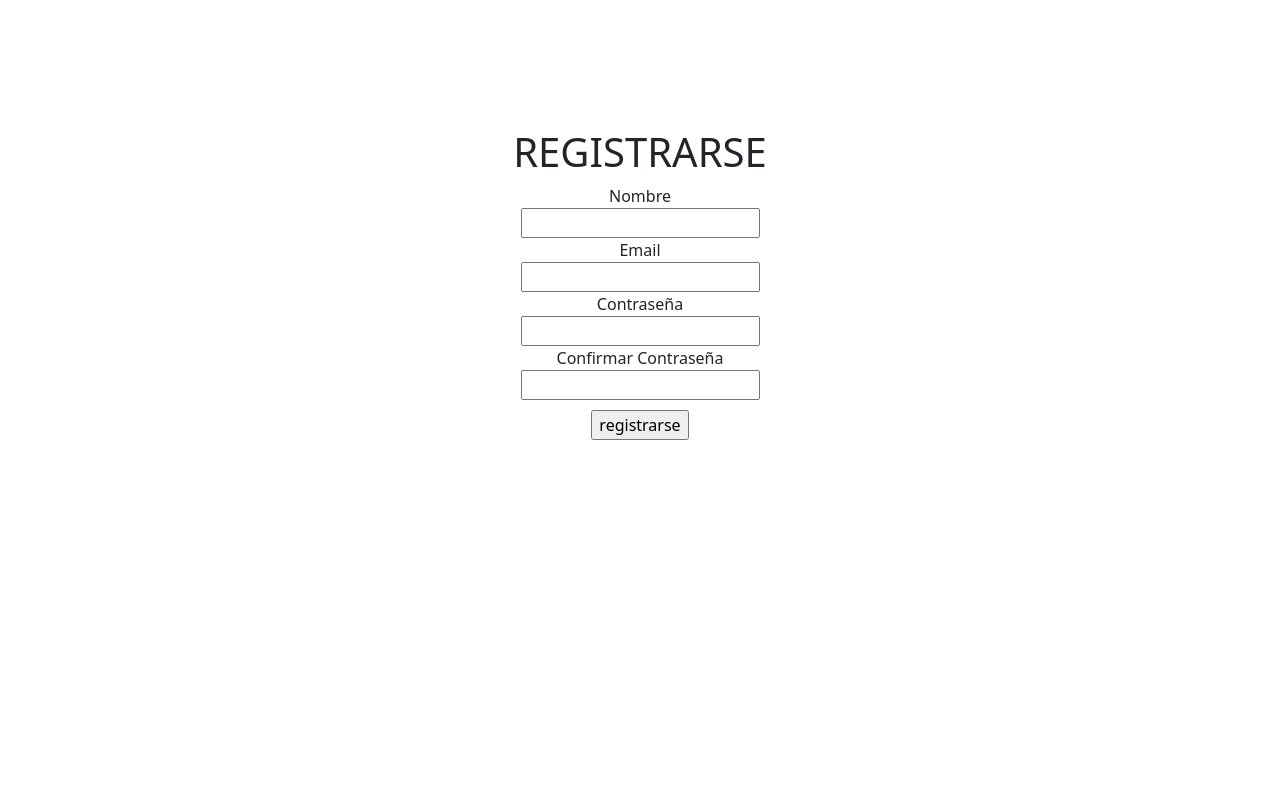
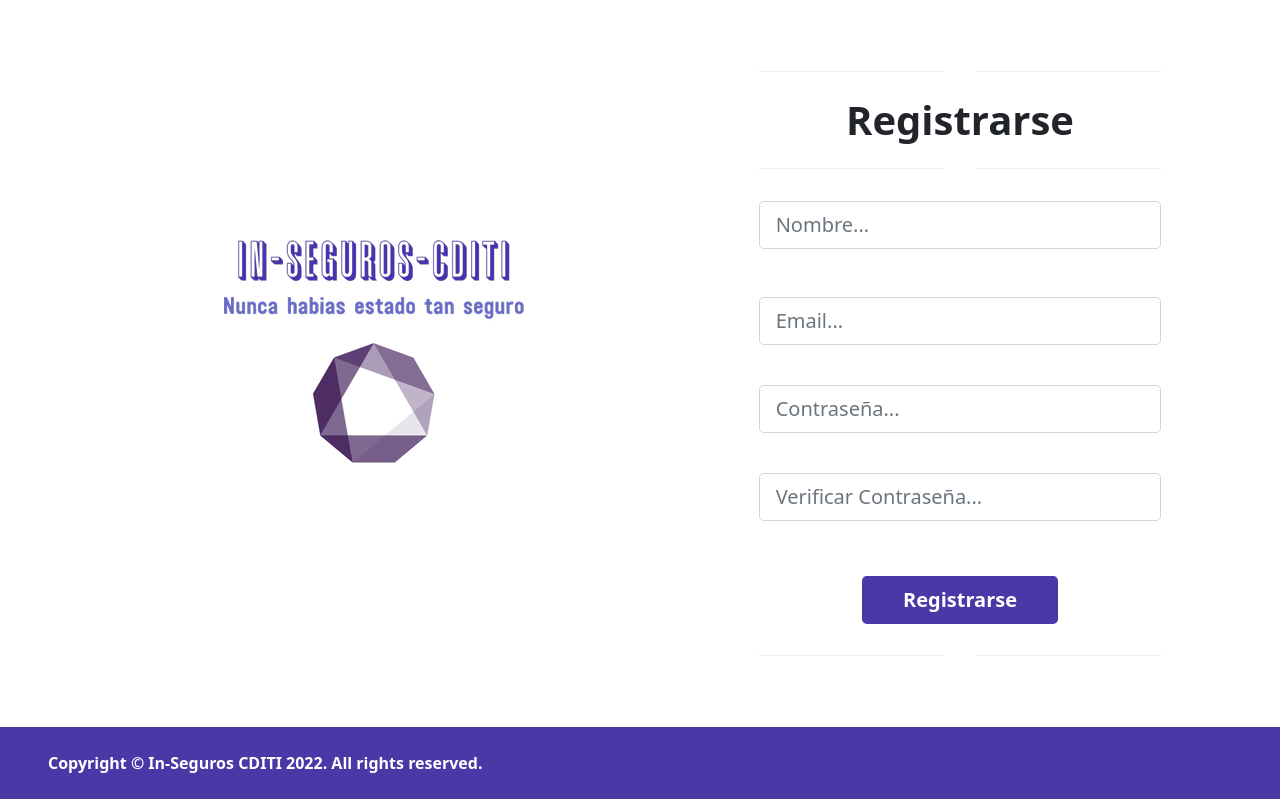
Before and after one commit to harcor59p/InSegurosCDITI, a Laravel app: page /register in a window 1280 px wide. Run offline with Laravel 8, Linux system fonts and the light colour scheme.

Commit message:
cambios en register ok

```diff
--- a/database/seeders/DatabaseSeeder.php
+++ b/database/seeders/DatabaseSeeder.php
@@ -13,6 +13,6 @@ class DatabaseSeeder extends Seeder
      */
     public function run()
     {
-        // \App\Models\User::factory(10)->create();
+        $this->call(UserSeeder::class);
     }
 }
--- a/resources/views/register.blade.php
+++ b/resources/views/register.blade.php
@@ -1,27 +1,5 @@
-<!DOCTYPE html>
-<html lang="en">
-<head>
-    <meta charset="UTF-8">
-    <meta name="viewport" content="width=device-width, initial-scale=1.0">
-    <meta http-equiv="X-UA-Compatible" content="ie=edge">
-    <title>Document</title>
-    <!-- CSS only -->
-<link href="https://cdn.jsdelivr.net/npm/bootstrap@5.2.0-beta1/dist/css/bootstrap.min.css" rel="stylesheet" integrity="sha384-0evHe/X+R7YkIZDRvuzKMRqM+OrBnVFBL6DOitfPri4tjfHxaWutUpFmBp4vmVor" crossorigin="anonymous">
-<style>
-    label{
-        display: block;
-    }
-    .principal{
-        text-align: center;
-        margin-top: 10%;
-    }
-    .boton{
-        margin-top: 10px
-    }
-</style>
-</head>
-<body>
-    <div class="container principal" >
+
+{{-- <div>
     <div>
         <h1>REGISTRARSE</h1>
     </div>
@@ -52,6 +30,148 @@
             </form>
         </div>
     </div>
+    </div> --}}
+
+
+    {{-- register --}}
+
+    <!DOCTYPE html>
+<html lang="en">
+<head>
+    <meta charset="UTF-8">
+    <meta http-equiv="X-UA-Compatible" content="IE=edge">
+    <meta name="viewport" content="width=device-width, initial-scale=1.0">
+    <title>Registro</title>
+    <link href="https://cdn.jsdelivr.net/npm/bootstrap@5.0.2/dist/css/bootstrap.min.css" rel="stylesheet" integrity="sha384-EVSTQN3/azprG1Anm3QDgpJLIm9Nao0Yz1ztcQTwFspd3yD65VohhpuuCOmLASjC" crossorigin="anonymous">
+    <link href="https://unpkg.com/ionicons@4.5.10-0/dist/css/ionicons.min.css" rel="stylesheet">
+    <link rel="stylesheet" href="login.css" type="text/ccs" media="screen">
+    <style>
+        .divider:after,
+        .divider:before {
+        content: "";
+        flex: 1;
+        height: 1px;
+        background: #eee;
+        }
+        .h-custom {
+        height: calc(100% - 73px);
+        }
+        @media (max-width: 450px) {
+        .h-custom {
+        height: 100%;
+        }
+        }
+        .check{
+            background-color: #4a38a7;
+        }
+        .login ,.remember, .forget, .Copy{
+            font-weight: bold;
+        }
+        .loginbtn{
+            font-weight: bold;
+            background-color:#4a38a7;
+            padding-left: 2.5rem;
+            padding-right: 2.5rem;
+        }
+        .div-loginbtn{
+            display: flex;
+            justify-content: center;
+        }
+        .btnstl{
+            display: flex;
+            justify-content: center;
+        }
+        footer{
+            background-color: #4a38a7;
+        }
+
+
+    </style>
+</head>
+<body>
+    <section class="vh-100">
+        <div class="container-fluid h-custom">
+            <div class="row d-flex justify-content-center align-items-center h-100">
+                <div class="text-center col-md-9 col-lg-6 col-xl-5">
+                    <img src="{{asset('logo.png')}}" class="img-fluid">
                 </div>
+                <div class="col-md-8 col-lg-6 col-xl-4 offset-xl-1">
+                    <form action="{{Route('register')}}" method="POST">
+                        @csrf
+                        <div class="divider d-flex align-items-center mb-4 mt-4">
+                            <p class="text-center mx-3 mb-0"></p>
+                        </div>
+
+                        <div class="text-center">
+                            <h1 class="login p-0 m-0">Registrarse</h1>
+                        </div>
+
+                        <div class="divider d-flex align-items-center mb-4 mt-4">
+                            <p class="text-center mx-3 mb-0"></p>
+                        </div>
+
+                        <!-- Nombre input -->
+                        <div class="form-outline mb-3 pt-2">
+                            <input type="text" id="nombre" name="name" class="form-control form-control-lg" placeholder="Nombre..." required/>
+                            <label class="form-label" for="nombre"></label>
+                        </div>
+                        {{-- email input --}}
+                        <div class="form-outline mb-3 pt-2">
+                            <input type="email" id="email" name="email" class="form-control form-control-lg" placeholder="Email..." required/>
+                            <label class="form-label" for="email"></label>
+                        </div>
+                        <!-- Password input -->
+                        <div class="form-outline mb-3 pt2">
+                            <input type="password" id="password" name="password" class="form-control form-control-lg" placeholder="Contraseña..." required/>
+                            <label class="form-label" for="password"></label>
+                        </div>
+                        {{-- verificar contraseña --}}
+                        <div class="form-outline mb-3 pt2">
+                            <input type="password" id="password_verify" name="password_verify" class="form-control form-control-lg" placeholder="Verificar Contraseña..." required/>
+                            <label class="form-label" for="password_verify"></label>
+                        </div>
+
+
+                        {{-- boton registrarse --}}
+                        <div class="text-center text-lg-start mt-2 pt-2">
+                            <div class="mb-2 btn div-loginbtn">
+                                <button type="submit" class="loginbtn text-white btn btn-lg btn-block">Registrarse</button>
+                            </div>
+
+                        </div>
+
+                        <div class="divider d-flex align-items-center my-4">
+                            <p class="text-center fw-bold mx-3 mb-0"></p>
+                        </div>
+
+                    </form>
+                </div>
+            </div>
+        </div>
+        <footer class="d-flex flex-column flex-md-row text-center text-md-start justify-content-between pb-4 pt-4 px-xl-5">
+            <!-- Copyright -->
+            <div class="Copy text-white m-0">
+                <p style="margin-block-end: 0em;"> Copyright © In-Seguros CDITI 2022. All rights reserved. </p>
+            </div>
+            <!-- Copyright -->
+
+            <!-- Right -->
+            <div>
+                <a href="#!" class="text-white me-4">
+                    <i class="fa-brands fa-facebook"></i>
+                </a>
+                <a href="#!" class="text-white me-4">
+                    <i class="fab fa-twitter"></i>
+                </a>
+                <a href="#!" class="text-white me-4">
+                    <i class="fab fa-google"></i>
+                </a>
+                <a href="#!" class="text-white">
+                    <i class="fab fa-linkedin-in"></i>
+                </a>
+            </div>
+            <!-- Right -->
+        </footer>
+    </section>
 </body>
 </html>
--- a/routes/web.php
+++ b/routes/web.php
@@ -31,6 +31,7 @@ Route::middleware(['auth'])->group(function(){
     //Ruta para ir al Dashboard
     //******************* Ruta para Usuarios **********************//
     //
+    Route::view('Dahsboard','Dahsboard');
 
 
 });
```
Also changed, not shown: database/seeders/UserSeeder.php (added, +38 -0 lines). Lines whose indentation alone changed are shown as unchanged.
